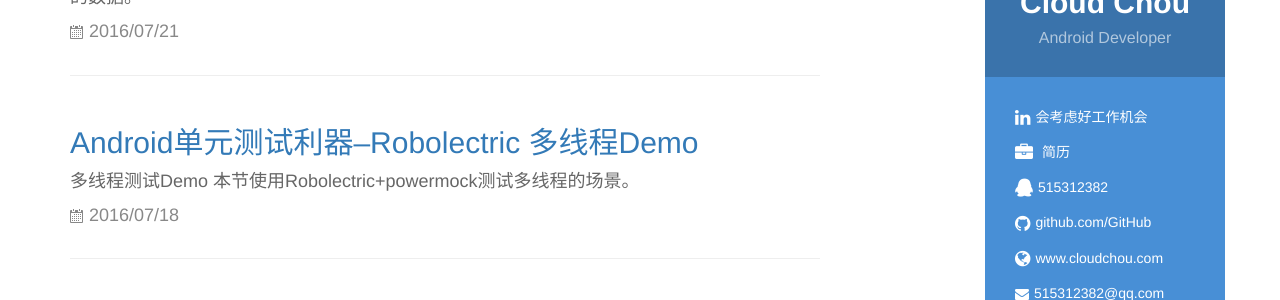
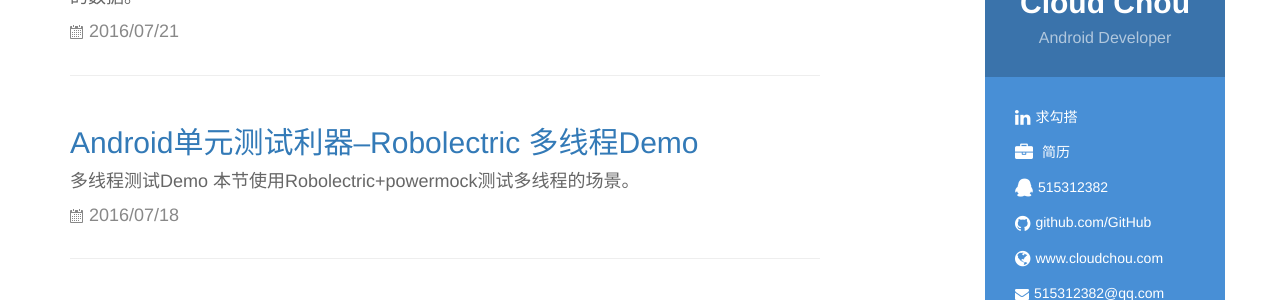
Before and after one commit to cloudchou/cloudchou.github.io, a Jekyll site: the page built from index.html, in a window 1280 px wide and 900 px high. Shown: the part 344-644 px from the top of the window. Built offline with Jekyll 4.4.1, drawn with Linux system fonts in a browser that asks for light colours; the list of posts is cut into pages by our own code.

Commit message:
更新文案

```diff
--- a/_includes/sidebar-cv.html
+++ b/_includes/sidebar-cv.html
@@ -8,7 +8,7 @@
     <!--//profile-container-->
     <div class="contact-container container-block">
         <ul class="list-unstyled contact-list">
-            <li><i class="fa fa-linkedin" aria-hidden="true"></i>会考虑好工作机会</li>
+            <li><i class="fa fa-linkedin" aria-hidden="true"></i>求勾搭</li>
             <li><i class="fa fa-briefcase" aria-hidden="true"></i> <a href="/about">简历</a></li>
             {% if site.qq %}
             <li class="qq"><i class="fa fa-qq"></i><a href="tencent://message/?uin={{site.qq}}&Site=cloudchou.com&Menu=yes" target="_blank">{{site.qq}}</a></li>
```
